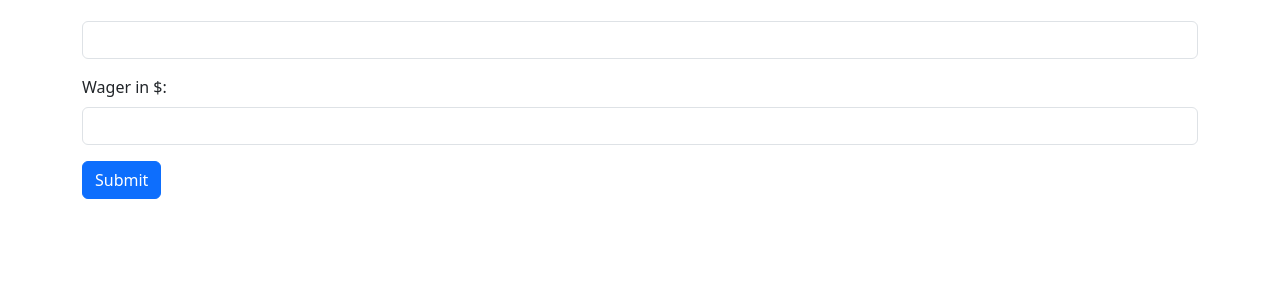
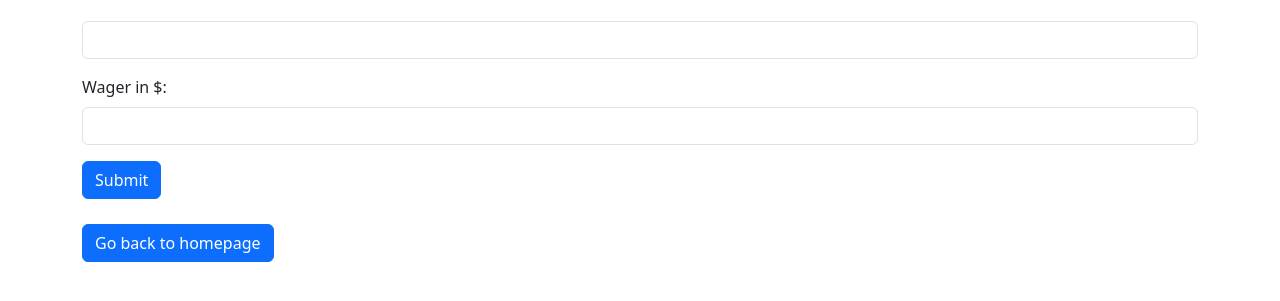
Before and after one commit to kaseysimmons1650/quack-stack, a website: page betting/index.html in a window 1280 px wide. Shown: the part 83-384 px from the top of the page. Drawn offline with nearby package versions, Linux system fonts and the light colour scheme; files whose address does not match are found by name.

Commit message:
Added back to home button

```diff
--- a/betting/index.html
+++ b/betting/index.html
@@ -25,6 +25,9 @@
                     </div>
                     <button type="submit" class="btn btn-primary" id="submitButton">Submit</button>
                 </form>
+                <div>
+                    <a href="./index.html" style = "margin-top: 25px" class="btn btn-primary">Go back to homepage</a>
+                </div>
                 <div id="message"></div>
             </div>
         </div>
```
